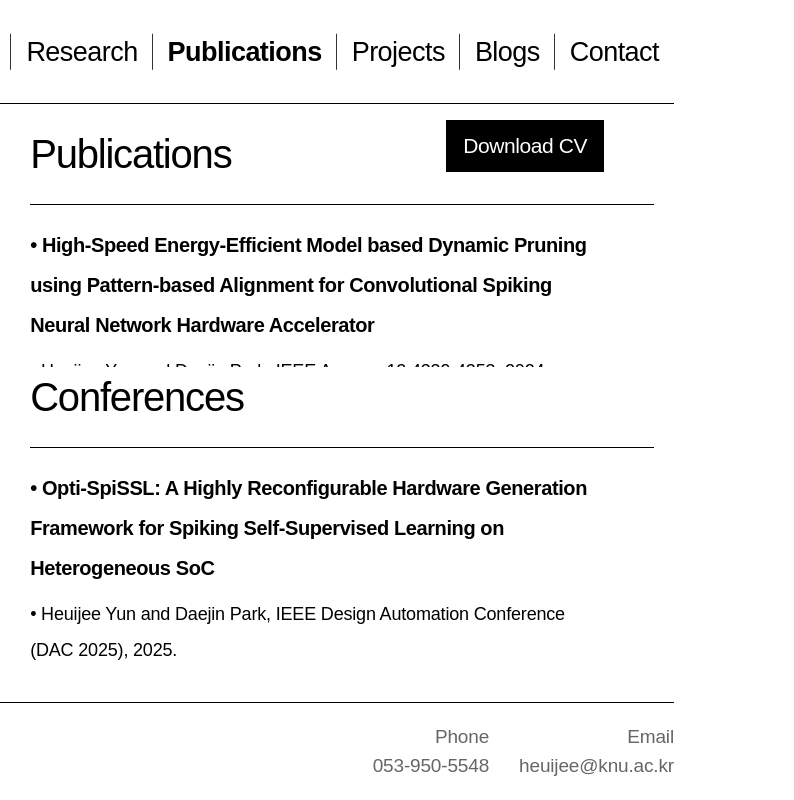
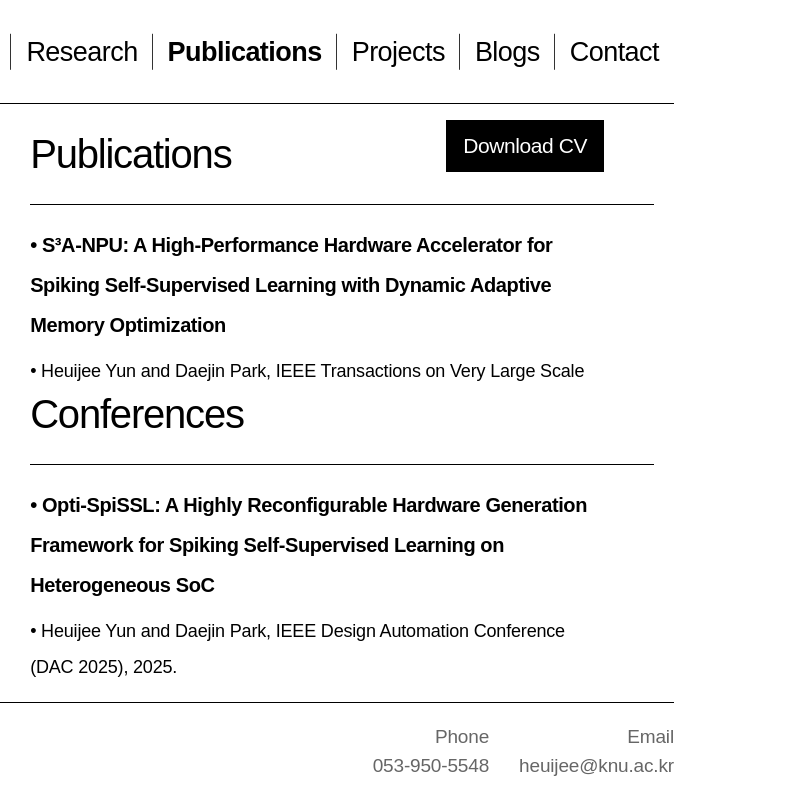
Before and after one commit to heuijee/heuijee.github.io, a plain HTML site: page publications.html in a window 1280 px wide. Shown: the full height of the page, 486-1280 px from the left. Drawn offline with Linux system fonts and the light colour scheme; a web font is replaced by a local one.

Commit message:
Update publications.html

```diff
--- a/publications.html
+++ b/publications.html
@@ -48,8 +48,17 @@
             <div class="publications-content animate-content">
 
                 <div class="publication-item">
+                    <p class="publication-title">• S³A-NPU: A High-Performance Hardware Accelerator for Spiking Self-Supervised Learning with Dynamic Adaptive Memory Optimization </p>
+                    <p class="publication-authors">• Heuijee Yun and Daejin Park,  IEEE Transactions on Very Large Scale Integration (VLSI) Systems, 12:4339-4353, 2025.</p>
+                    <div class="publication-links">
+                        <p>• <a href="" class="pub-link">PDF</a> <a href="" class="pub-link">DOI</a> <a href="" class="pub-link">BibTeX</a></p>
+                    </div>
+                </div>
+
+
+                <div class="publication-item">
                     <p class="publication-title">• High-Speed Energy-Efficient Model based Dynamic Pruning using Pattern-based Alignment for Convolutional Spiking Neural Network Hardware Accelerator </p>
-                    <p class="publication-authors">• Heuijee Yun and Daejin Park, IEEE Access, 12:4339-4353, 2024.</p>
+                    <p class="publication-authors">• Heuijee Yun and Daejin Park, IEMEK Journal of Embedded Systems and Applications, 12:4339-4353, 2024.</p>
                     <div class="publication-links">
                         <p>• <a href="https://koreascience.kr/article/JAKO202404861562545.pdf" class="pub-link">PDF</a> <a href="https://doi.org/10.14372/IEMEK.2024.19.6.267" class="pub-link">DOI</a> <a href="https://scholar.googleusercontent.com/scholar.bib?q=info:VTvpi_PJxCoJ:scholar.google.com/&output=citation&scisdr=ClErj_dEEMru4nEkJL4:AFWwaeYAAAAAZ88iPL4d8Ipf_VdG3M6HIWWnjKg&scisig=AFWwaeYAAAAAZ88iPLojf2nGncWrYl_VcvVejvM&scisf=4&ct=citation&cd=-1&hl=ko" class="pub-link">BibTeX</a></p>
                     </div>
@@ -100,7 +109,7 @@
 
                 <div class="publication-item">
                     <p class="publication-title">• A Power-Efficient Reconfigurable Hybrid CNN-SNN Accelerator for High Performance AI Applications</p>
-                    <p class="publication-authors">• Heuijee Yun and Daejin Park, IEEE Symposium on Low-Power and High-Speed Chips and Systems (Flagship Conf. COOLChips), 2025.</p>
+                    <p class="publication-authors">• Heuijee Yun and Daejin Park, IEEE Symposium on Low-Power and High-Speed Chips and Systems (COOLChips), 2025.</p>
                 </div>
 
                 <div class="publication-item">
```
